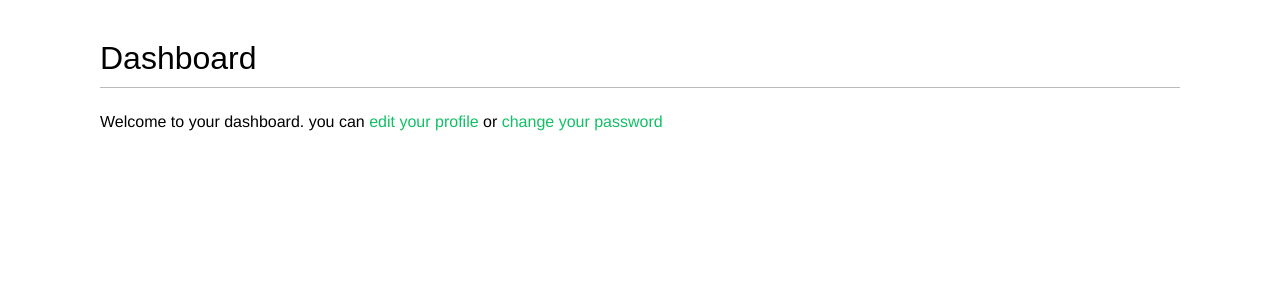
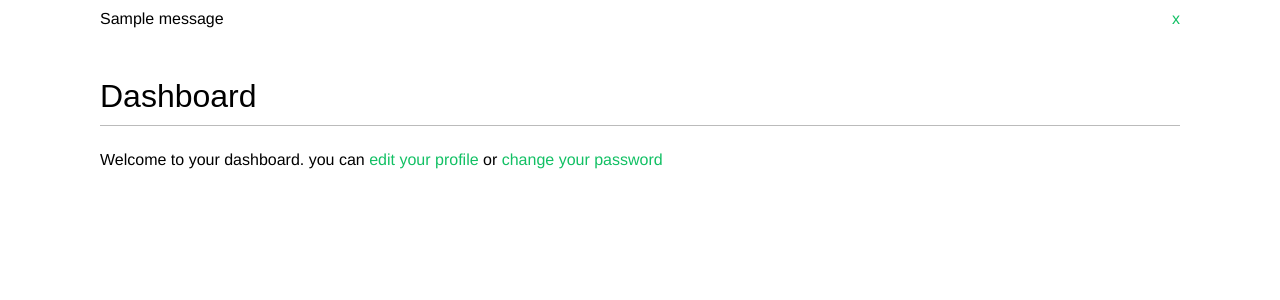
Before and after one commit to roba7o/social, a Django app: page /account/ in a window 1280 px wide. Shown: the part 48-348 px from the top of the page. Run offline with Django 5.2, Linux system fonts and the light colour scheme; a user stored in the database is signed in; one stand-in notice (Sample message) is shown; some web fonts are replaced.

Commit message:
messages middleware appending to request

```diff
--- a/bookmarks/account/templates/base.html
+++ b/bookmarks/account/templates/base.html
@@ -35,6 +35,16 @@
             {% endif %}
         </span>
     </div>
+    {% if messages %}
+        <ul class="messages">
+            {% for message in messages %}
+                <li class="{{ messages.tags }}">
+                    {{ message|safe }}
+                    <a href="#" class="close">x</a>
+                </li>
+            {% endfor %}
+        </ul>
+    {% endif %}
     <div id="content">
         {% block content %}
         {% endblock %}
--- a/bookmarks/account/views.py
+++ b/bookmarks/account/views.py
@@ -1,4 +1,5 @@
 from django.contrib.auth import authenticate, login
+from django.contrib import messages
 from django.contrib.auth.decorators import login_required
 from django.http import HttpResponse
 from django.shortcuts import render
@@ -92,6 +93,12 @@ def edit(request):
         if user_form.is_valid() and profile_form.is_valid():
             user_form.save()
             profile_form.save()
+            messages.success(
+                request,
+                'Profile updated successfully'
+            )
+        else:
+            messages.error(request, 'Error updating your profile')
     else:
         user_form = UserEditForm(instance=request.user)
         profile_form = ProfileEditForm(instance=request.user.profile)
```
Also changed, not shown: bookmarks/db.sqlite3.
